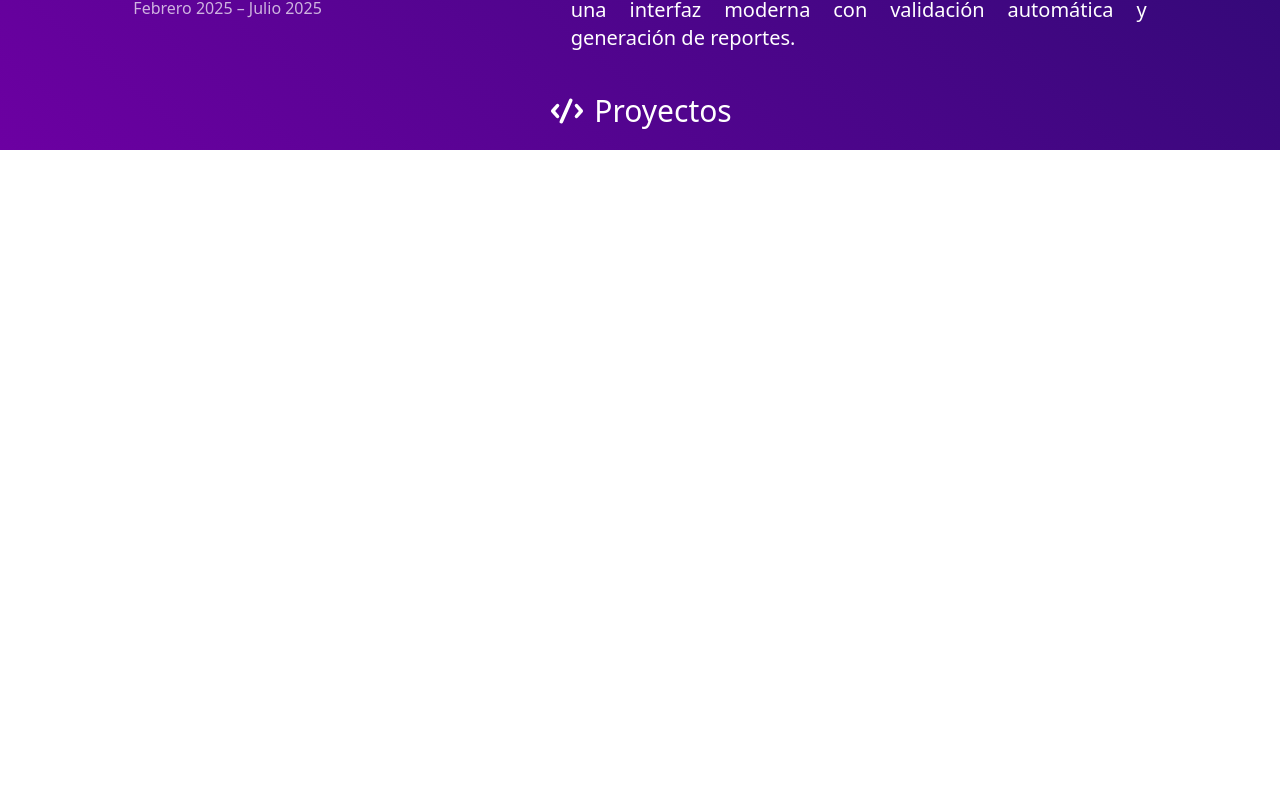
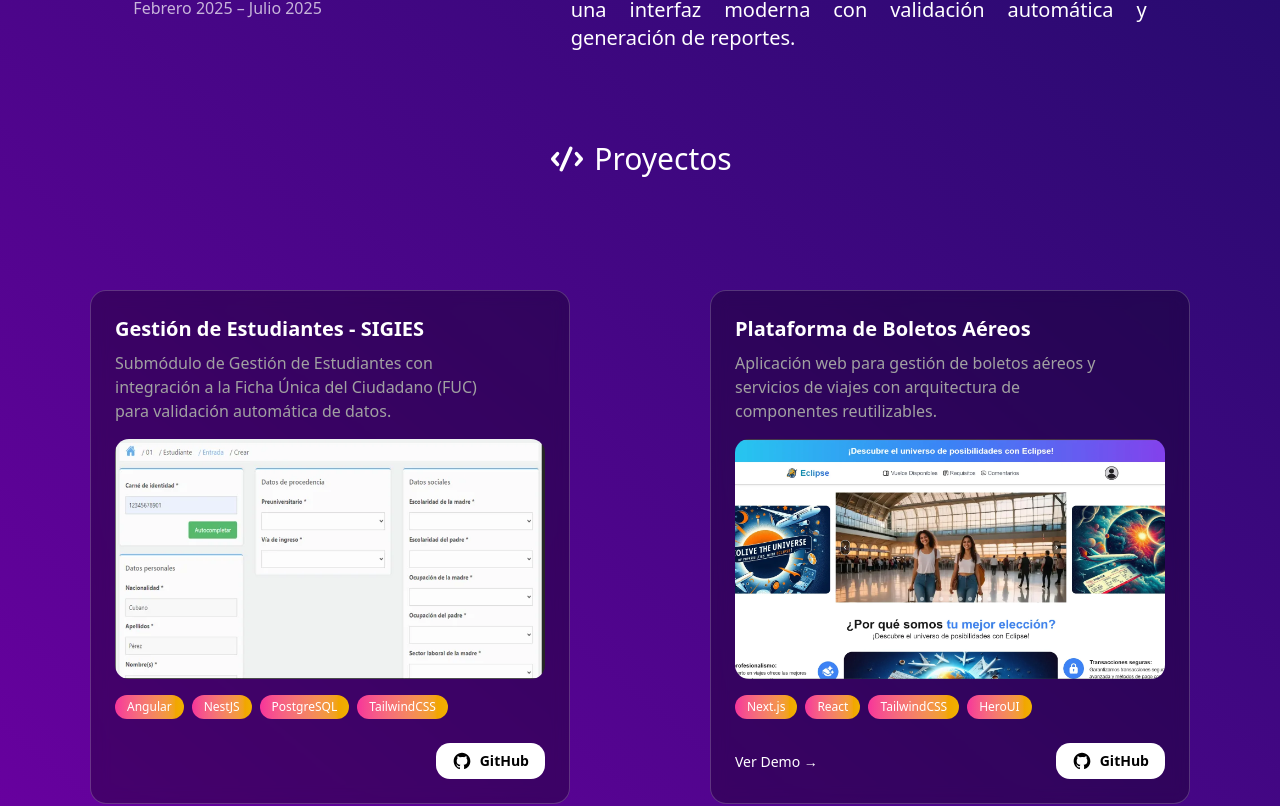
Before and after one commit to erlandel/portafolio, a Next.js app: page / in a window 1280 px wide. Shown: the part 1179-1985 px from the top of the page. Before the commit the page ends 1329 px from the top, so only its background shows below. Built offline with nearby package versions, Linux system fonts and the light colour scheme.

Commit message:
add ProjectsSection

```diff
--- a/components/section/ProjectsSection.tsx
+++ b/components/section/ProjectsSection.tsx
@@ -1,18 +1,39 @@
-import { FluentColorCode16} from "@/icons/icons";
+import { FluentColorCode16 } from "@/icons/icons";
+import { ProjectCard } from "../ui/project-card";
 
 const ProjectsSection = () => {
+  const projects = [
+    {
+      title: "Gestión de Estudiantes - SIGIES",
+      description:
+        "Submódulo de Gestión de Estudiantes con integración a la Ficha Única del Ciudadano (FUC) para validación automática de datos. ",
+      image: "/image/proyects/sigies.webp",
+      githubUrl: "https://github.com/erlandel/frontend-sigies",
+      tags: ["Angular", "NestJS", "PostgreSQL", "TailwindCSS"],
+    },
+    {
+      title: "Plataforma de Boletos Aéreos",
+      description:
+        "Aplicación web para gestión de boletos aéreos y servicios de viajes con arquitectura de componentes reutilizables.",
+      image: "/image/proyects/eclipse.webp",
+      demoUrl: "https://eclipse-frontend-six.vercel.app/",
+      githubUrl: "https://github.com/erlandel/Eclipse-Frontend",
+      tags: ["Next.js", "React", "TailwindCSS", "HeroUI"],
+    },
+  ];
+
   return (
-    <>
-        <div className="flex items-center justify-center">
-          <FluentColorCode16 className="mr-2" />
-          <h2 className="text-white text-justify text-3xl">Proyectos</h2>
-        </div>
-
-        <div>
-
-        </div>
-
-    </>
+    <div className="py-12">
+      <div className="flex items-center justify-center mb-8">
+        <FluentColorCode16 className="mr-2" />
+        <h2 className="text-white text-justify text-3xl">Proyectos</h2>
+      </div>
+      <div className="grid grid-cols-1 md:grid-cols-2 gap-8 px-4 max-w-7xl mx-auto">
+        {projects.map((project, index) => (
+          <ProjectCard key={index} {...project} />
+        ))}
+      </div>
+    </div>
   );
 };
 
--- /dev/null
+++ b/components/ui/3d-card.tsx
@@ -0,0 +1,155 @@
+"use client";
+
+import { cn } from "@/lib/utils";
+
+import React, {
+  createContext,
+  useState,
+  useContext,
+  useRef,
+  useEffect,
+} from "react";
+
+const MouseEnterContext = createContext<
+  [boolean, React.Dispatch<React.SetStateAction<boolean>>] | undefined
+>(undefined);
+
+export const CardContainer = ({
+  children,
+  className,
+  containerClassName,
+}: {
+  children?: React.ReactNode;
+  className?: string;
+  containerClassName?: string;
+}) => {
+  const containerRef = useRef<HTMLDivElement>(null);
+  const [isMouseEntered, setIsMouseEntered] = useState(false);
+
+  const handleMouseMove = (e: React.MouseEvent<HTMLDivElement>) => {
+    if (!containerRef.current) return;
+    const { left, top, width, height } =
+      containerRef.current.getBoundingClientRect();
+    const x = (e.clientX - left - width / 2) / 25;
+    const y = (e.clientY - top - height / 2) / 25;
+    containerRef.current.style.transform = `rotateY(${x}deg) rotateX(${y}deg)`;
+  };
+
+  const handleMouseEnter = (e: React.MouseEvent<HTMLDivElement>) => {
+    setIsMouseEntered(true);
+    if (!containerRef.current) return;
+  };
+
+  const handleMouseLeave = (e: React.MouseEvent<HTMLDivElement>) => {
+    if (!containerRef.current) return;
+    setIsMouseEntered(false);
+    containerRef.current.style.transform = `rotateY(0deg) rotateX(0deg)`;
+  };
+  return (
+    <MouseEnterContext.Provider value={[isMouseEntered, setIsMouseEntered]}>
+      <div
+        className={cn(
+          "py-20 flex items-center justify-center",
+          containerClassName
+        )}
+        style={{
+          perspective: "1000px",
+        }}
+      >
+        <div
+          ref={containerRef}
+          onMouseEnter={handleMouseEnter}
+          onMouseMove={handleMouseMove}
+          onMouseLeave={handleMouseLeave}
+          className={cn(
+            "flex items-center justify-center relative transition-all duration-200 ease-linear",
+            className
+          )}
+          style={{
+            transformStyle: "preserve-3d",
+          }}
+        >
+          {children}
+        </div>
+      </div>
+    </MouseEnterContext.Provider>
+  );
+};
+
+export const CardBody = ({
+  children,
+  className,
+}: {
+  children: React.ReactNode;
+  className?: string;
+}) => {
+  return (
+    <div
+      className={cn(
+        "h-96 w-96 [`transform-3d]  [&>*]:[`transform-3d]",
+        className
+      )}
+    >
+      {children}
+    </div>
+  );
+};
+
+export const CardItem = ({
+  as: Tag = "div",
+  children,
+  className,
+  translateX = 0,
+  translateY = 0,
+  translateZ = 0,
+  rotateX = 0,
+  rotateY = 0,
+  rotateZ = 0,
+  ...rest
+}: {
+  as?: React.ElementType;
+  children: React.ReactNode;
+  className?: string;
+  translateX?: number | string;
+  translateY?: number | string;
+  translateZ?: number | string;
+  rotateX?: number | string;
+  rotateY?: number | string;
+  rotateZ?: number | string;
+  [key: string]: any;
+}) => {
+  const ref = useRef<HTMLDivElement>(null);
+  const [isMouseEntered] = useMouseEnter();
+
+  useEffect(() => {
+    handleAnimations();
+  }, [isMouseEntered]);
+
+  const handleAnimations = () => {
+    if (!ref.current) return;
+    if (isMouseEntered) {
+      ref.current.style.transform = `translateX(${translateX}px) translateY(${translateY}px) translateZ(${translateZ}px) rotateX(${rotateX}deg) rotateY(${rotateY}deg) rotateZ(${rotateZ}deg)`;
+    } else {
+      ref.current.style.transform = `translateX(0px) translateY(0px) translateZ(0px) rotateX(0deg) rotateY(0deg) rotateZ(0deg)`;
+    }
+  };
+
+  return (
+    <Tag
+      ref={ref}
+      className={cn("w-fit transition duration-200 ease-linear", className)}
+      {...rest}
+    >
+      {children}
+    </Tag>
+  );
+};
+
+// Create a hook to use the context
+export const useMouseEnter = () => {
+  const context = useContext(MouseEnterContext);
+  if (context === undefined) {
+    throw new Error("useMouseEnter must be used within a MouseEnterProvider");
+  }
+  return context;
+};
--- /dev/null
+++ b/components/ui/project-card.tsx
@@ -0,0 +1,84 @@
+"use client";
+
+import { CardBody, CardContainer, CardItem } from "./3d-card";
+import { LineiconsGithub } from "@/icons/icons";
+
+export interface ProjectCardProps {
+  title: string;
+  description: string;
+  image: string;
+  demoUrl?: string;
+  githubUrl?: string;
+  tags?: string[];
+}
+
+export const ProjectCard = ({
+  title,
+  description,
+  image,
+  demoUrl,
+  githubUrl,
+  tags,
+}: ProjectCardProps) => {
+  return (
+    <CardContainer className="inter-var">
+      <CardBody className="text-white bg-black/30 backdrop-blur-sm relative group/card hover:shadow-2xl hover:shadow-emerald-500/10 border-white/20 w-auto sm:w-120 h-auto rounded-2xl p-6 border">
+        <CardItem translateZ="50" className="text-xl font-bold text-white">
+          {title}
+        </CardItem>
+        <CardItem
+          as="p"
+          translateZ="60"
+          className="text-neutral-400 text-md max-w-sm mt-2"
+        >
+          {description}
+        </CardItem>
+        <CardItem translateZ="100" className="w-full mt-4">
+          <img
+            src={image}
+            className="h-60 w-full object-cover rounded-xl group-hover/card:shadow-xl"
+            alt={title}
+          />
+        </CardItem>
+        {tags && tags.length > 0 && (
+          <CardItem translateZ="50" className="flex gap-2 mt-4 flex-wrap">
+            {tags.map((tag, index) => (
+              <span
+                key={index}
+                className="px-3 py-1 text-xs rounded-full bg-linear-to-r from-pink-500 to-yellow-500 text-white"
+              >
+                {tag}
+              </span>
+            ))}
+          </CardItem>
+        )}
+        <div className="flex justify-between items-center mt-6">
+          {demoUrl && (
+            <CardItem translateZ={20}>
+              <a
+                href={demoUrl}
+                target="_blank"
+                rel="noopener noreferrer"
+                className="text-white hover:text-gray-300 transition cursor-pointer text-sm"
+              >
+                Ver Demo →
+              </a>
+            </CardItem>
+          )}
+          {!demoUrl && <div />}
+          {githubUrl && (
+            <CardItem translateZ={20}>
+              <button
+                onClick={() => window.open(githubUrl, "_blank")}
+                className="px-4 py-2 rounded-xl bg-white text-black text-sm font-semibold hover:bg-gray-200 transition cursor-pointer flex items-center justify-center gap-2"
+              >
+                <LineiconsGithub className="w-5 h-5" />
+                GitHub
+              </button>
+            </CardItem>
+          )}
+        </div>
+      </CardBody>
+    </CardContainer>
+  );
+};
```
Also changed, not shown: public/image/proyects/eclipse.webp (added), public/image/proyects/sigies.webp (added).
